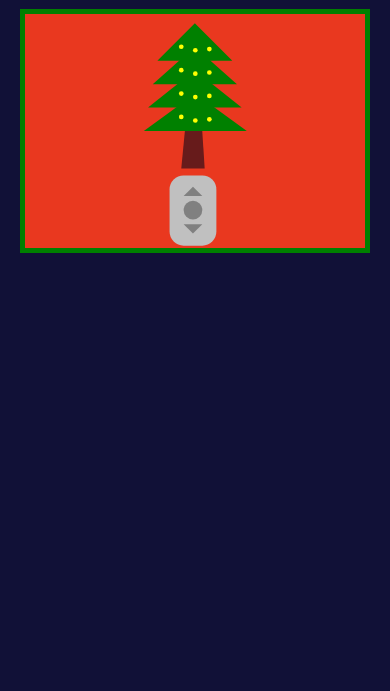
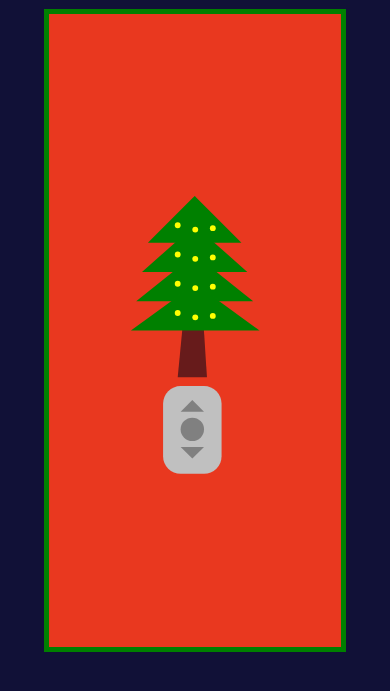
Before and after one commit to bthol/holiday-tree, a plain HTML site: page index.html in a window 390 px wide. Shown: the part 47-738 px from the top of the page. Drawn offline with Linux system fonts and the light colour scheme.

Commit message:
responsive SVG

```diff
--- a/index.html
+++ b/index.html
@@ -7,6 +7,7 @@
     <title>Holiday Tree</title>
     <link rel="stylesheet" href="./style.css">
     <script defer src="./main.js"></script>
+    <script defer src="./screen.js"></script>
 </head>
 <body>
     <div class="flex-layout">
--- /dev/null
+++ b/screen.js
@@ -0,0 +1,9 @@
+
+function adjustScreen() {
+    const screen = document.body.querySelector(`.tree-container`);
+    screen.style.height = `${window.innerHeight * .75}px`;
+    screen.style.width = `${window.innerWidth * .75}px`;
+};
+adjustScreen();
+
+screen.addEventListener("resize", adjustScreen);
--- a/style.css
+++ b/style.css
@@ -3,8 +3,6 @@ body {
 }
 
 .tree-container {
-    width: 100vmin;
-    height: 60vmin;
     margin: 3vmin;
     background: #e9381f;
     border: 1.5vmin solid green;
```
